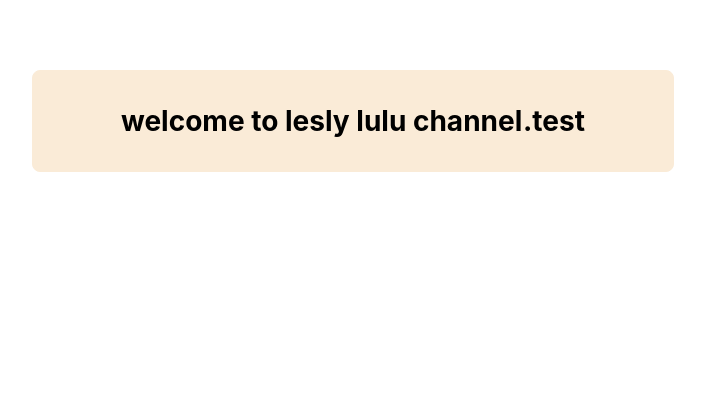
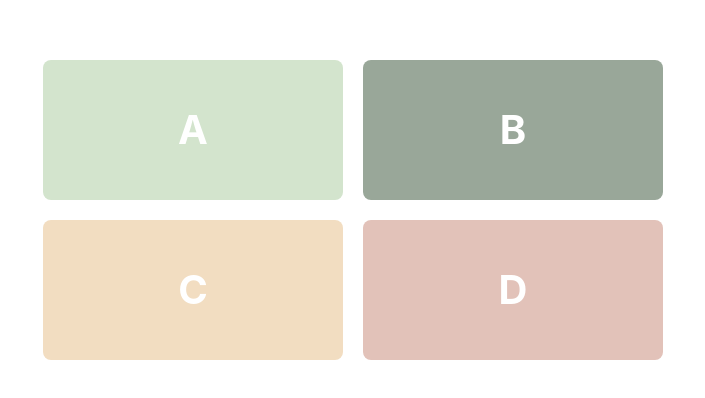
Before and after one commit to leslylulu/leslylulu.github.io, a React (Create React App) app: page / in a window 1280 px wide. Shown: the part 250-648 px from the top of the page, without its empty margins (287-992 px from the left). Built offline with nearby package versions, Linux system fonts and the light colour scheme.

Commit message:
首页按钮

```diff
--- a/package.json
+++ b/package.json
@@ -42,5 +42,5 @@
       "last 1 safari version"
     ]
   },
-  "homepage": "https://leslylulu.github.io"
+  "homepage": "https://leslylulu.github.io/leslylulu.github.io"
 }
--- a/src/App.css
+++ b/src/App.css
@@ -1,58 +1,31 @@
-.App {
+.index {
   display: flex;
   justify-content: center;
+  margin-top: 200px;
 }
 
-.App-logo {
-  height: 40vmin;
-  pointer-events: none;
+.index-body{
+  display: flex;
+  flex-direction: column;
+  width: 50%;
+  margin-top: 100px;
 }
 
-@media (prefers-reduced-motion: no-preference) {
-  .App-logo {
-    animation: App-logo-spin infinite 20s linear;
-  }
+.index-row{
+  display: flex;
+  flex-direction: row;
+  width: 100%;
 }
 
-.App-header {
-  background-color: #282c34;
-  min-height: 100vh;
-  display: flex;
-  flex-direction: column;
-  align-items: center;
-  justify-content: center;
-  font-size: calc(10px + 2vmin);
+.index-body-card{
+  width: 50%;
+  height: 140px;
+  border-radius: 8px;
+  margin: 10px;
+  text-align: center;
+  line-height: 140px;
+  cursor: pointer;
+  font-size: 40px;
   color: white;
+  font-weight: bolder;
 }
-
-.App-link {
-  color: #61dafb;
-}
-
-.box{
-    width: 50vw;
-    height: 100px;
-    background-color: antiquewhite;
-    border: 1px solid antiquewhite;
-    display: flex;
-    justify-content: center;
-    margin-top: 40vh;
-    border-radius: 8px;
-    cursor: pointer;
-}
-
-.box-title{
-  display: flex;
-  align-items: center;
-  font-weight: bolder;
-  font-size: 28px;
-}
-
-@keyframes App-logo-spin {
-  from {
-    transform: rotate(0deg);
-  }
-  to {
-    transform: rotate(360deg);
-  }
-}
--- a/src/App.tsx
+++ b/src/App.tsx
@@ -2,14 +2,18 @@ import './App.css';
 import 'animate.css';
 
 function App() {
-  const handleAddAnimate = () => {
-  };
 
   return (
-    <div className="App">
-      <div className="box" onClick={handleAddAnimate}>
-        <div className={`box-title animate__animated animate__bounce`}>welcome to lesly lulu channel</div>
-        <span className={`box-title animate__animated animate__backInUp`}>.test</span>
+    <div className="index">
+      <div className='index-body'>
+        <div className='index-row'>
+          <div className='index-body-card' style={{background: '#D3E4CD'}}> A</div>
+          <div className='index-body-card' style={{background: '#99A799'}}> B</div>
+        </div>
+        <div className='index-row'>
+          <div className='index-body-card' style={{background: '#F2DDC1'}}>C</div>
+          <div className='index-body-card' style={{background: '#E2C2B9'}}>D</div>
+        </div>
       </div>
     </div>
   );
```
